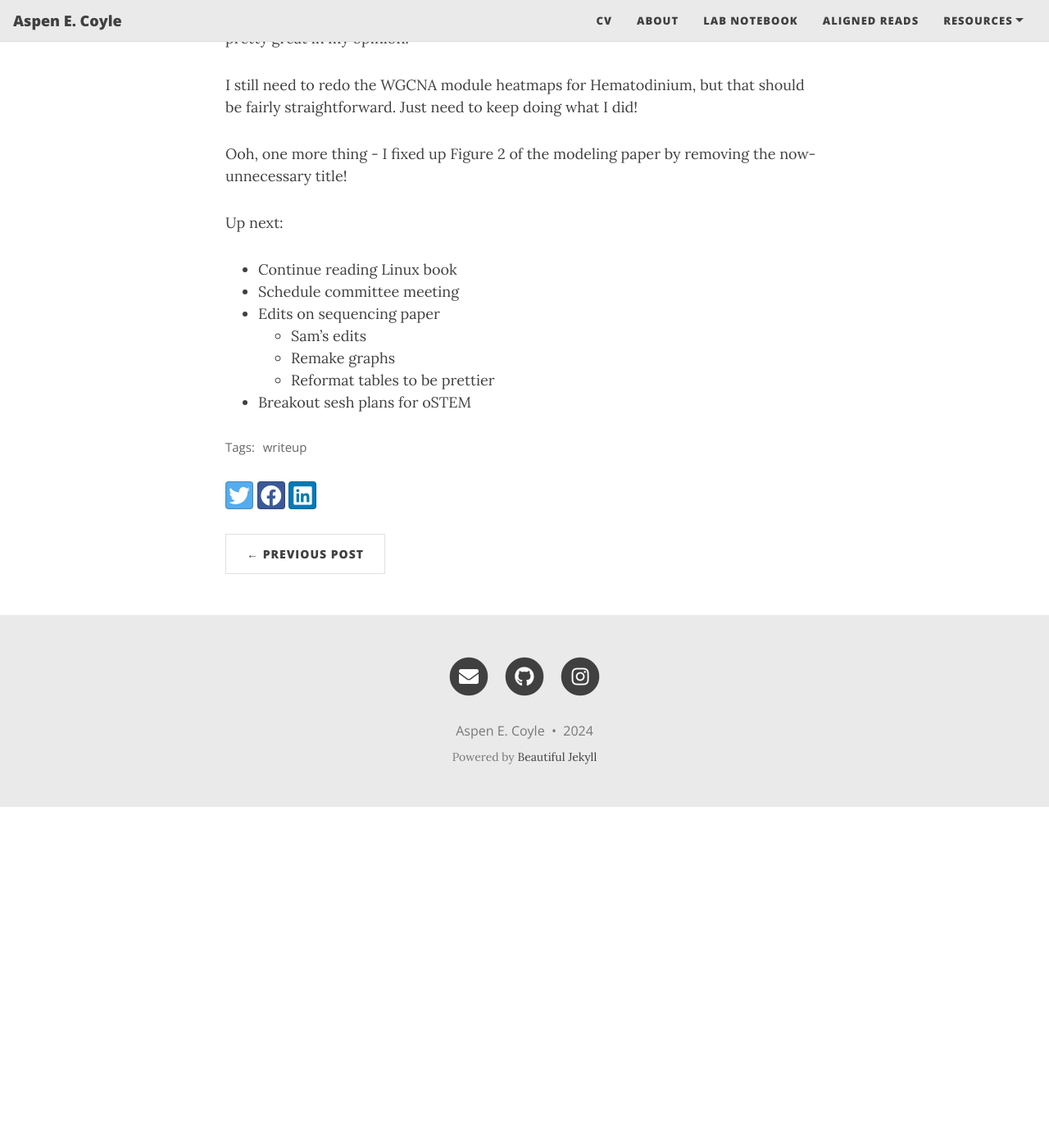
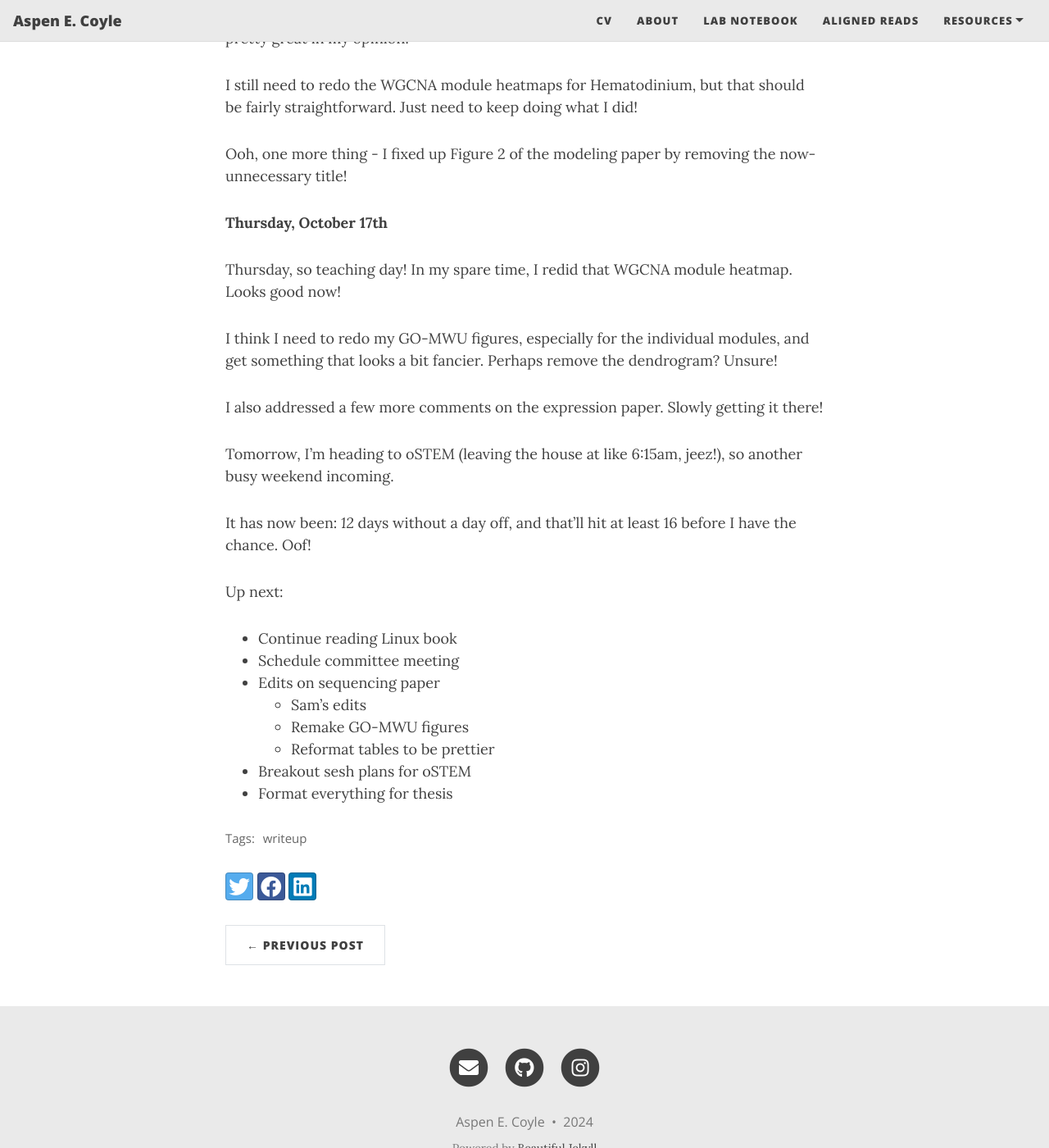
Before and after one commit to aspencoyle/aspencoyle.github.io, a Jekyll site: the page built from _posts/2024-10-01-October_posts.md, in a window 1280 px wide and 1400 px high, scrolled down 6376 px. Shown: the whole window at 82% size. Built offline with Jekyll 4.4.1, drawn with Linux system fonts in a browser that asks for light colours; nearby versions of some CDN libraries; before the commit the page ends 7360 px from its top, so only the background shows below that.

Commit message:
new notebook post

```diff
--- a/_posts/2024-10-01-October_posts.md
+++ b/_posts/2024-10-01-October_posts.md
@@ -168,11 +168,24 @@ I still need to redo the WGCNA module heatmaps for Hematodinium, but that should
 
 Ooh, one more thing - I fixed up Figure 2 of the modeling paper by removing the now-unnecessary title!
 
+**Thursday, October 17th**
+
+Thursday, so teaching day! In my spare time, I redid that WGCNA module heatmap. Looks good now!
+
+I think I need to redo my GO-MWU figures, especially for the individual modules, and get something that looks a bit fancier. Perhaps remove the dendrogram? Unsure!
+
+I also addressed a few more comments on the expression paper. Slowly getting it there!
+
+Tomorrow, I'm heading to oSTEM (leaving the house at like 6:15am, jeez!), so another busy weekend incoming.
+
+It has now been: *12* days without a day off, and that'll hit at least 16 before I have the chance. Oof!
+
 Up next:
 - Continue reading Linux book
 - Schedule committee meeting
 - Edits on sequencing paper
     - Sam's edits
-    - Remake graphs
+    - Remake GO-MWU figures
     - Reformat tables to be prettier
 - Breakout sesh plans for oSTEM
+- Format everything for thesis
```
